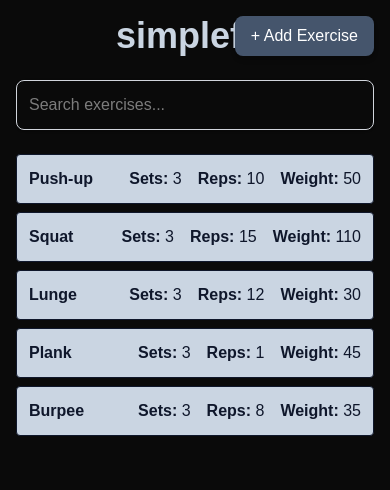
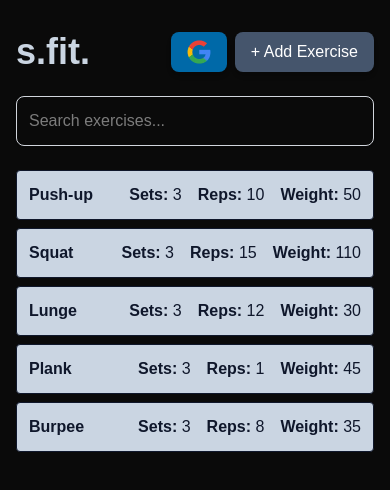
Before and after one commit to dzqli/simplefit, a Next.js app in the folder frontend/: page / in a window 390 px wide. Shown: the top 490 px of the page. Built offline with nearby package versions, Linux system fonts and the light colour scheme.

Commit message:
initial implementation of auth

```diff
--- /dev/null
+++ b/frontend/src/app/api/auth/[...nextauth].ts
@@ -0,0 +1,11 @@
+import NextAuth from "next-auth";
+import Google from "next-auth/providers/google";
+
+export const handler = NextAuth({
+  providers: [Google({
+    clientId: process.env.GOOGLE_CLIENT_ID as string,
+    clientSecret: process.env.GOOGLE_CLIENT_SECRET as string,
+  })],
+});
+
+export { handler as GET, handler as POST };
--- a/frontend/src/app/forms/ExerciseForm.tsx
+++ b/frontend/src/app/components/ExerciseForm.tsx
@@ -55,7 +55,7 @@ export default function ExerciseForm({ showForm, onSubmit, onCancel, initial }:
   return showForm ? (
     <form
       onSubmit={handleSubmit}
-      className="fixed left-0 top-0 z-100 w-full h-full bg-white text-black rounded-lg shadow-md p-6 flex flex-col gap-4"
+      className="fixed left-0 top-0 z-100 w-full h-full bg-white text-black p-6 flex flex-col gap-4"
     >
       <h2 className="text-2xl font-bold mb-2 text-center">Add Exercise</h2>
       <div>
--- /dev/null
+++ b/frontend/src/app/components/SignInButton.tsx
@@ -0,0 +1,21 @@
+import { signIn } from "next-auth/react"
+import GoogleIcon from "@/assets/google.webp"
+
+type TSignInButtonProps = {
+  className?: string
+}
+
+export default function SignInButton({ className = '' }: TSignInButtonProps) {
+  return (
+    <form
+      action={async () => {
+        const res = await signIn("google")
+        console.log("Sign in response:", res)
+      }}
+    >
+      <button className={className} type="submit" aria-label="sign in with google">
+        <img className={"w-[24px] h-[24px]"} src={GoogleIcon.src} alt="google logo"/>
+      </button>
+    </form>
+  )
+}
--- a/frontend/src/app/page.tsx
+++ b/frontend/src/app/page.tsx
@@ -1,8 +1,9 @@
 "use client";
 
 import { useState } from "react";
-import ExerciseForm from "@/app/forms/ExerciseForm";
+import ExerciseForm from "@/app/components/ExerciseForm";
 import { Exercise } from "./types";
+import SignIn from "./components/SignInButton";
 
 export default function Home() {
   const exercises = [
@@ -19,11 +20,15 @@ export default function Home() {
     <div className="min-h-screen bg-black-50 p-4">
       <ExerciseForm showForm={showForm} initial={selectedExercise} onSubmit={(a) => console.log(a)} onCancel={() => { setShowForm(false); setSelectedExercise(undefined)}} />
       <div className="relative max-w-2xl mx-auto">
-        <button className="absolute top-0 right-0 text-white bg-slate-600 hover:bg-blue-600 px-4 py-2 rounded-lg shadow-md" onClick={handleAddExercise}>
-          + Add Exercise
-        </button>
-        <header className="text-center mb-6">
-          <h1 className="text-4xl font-bold text-slate-300">simplefit.</h1>
+        <section className="absolute top-0 right-0 flex items-center gap-2">
+          <SignIn className="bg-sky-700 hover:bg-blue-600 px-4 py-2 rounded-lg shadow-md"/>
+          <button className="text-white bg-slate-600 hover:bg-blue-600 px-4 py-2 rounded-lg shadow-md" onClick={handleAddExercise}>
+            + Add Exercise
+          </button>
+        </section>
+        <header className="md:text-center mb-6 mt-4">
+          <h1 className="hidden md:block text-4xl font-bold text-slate-300">simplefit.</h1>
+          <h1 className="block md:hidden text-4xl font-bold text-slate-300">s.fit.</h1>
         </header>
         <div className="mb-6">
           <input
```
Also changed, not shown: frontend/package.json (+7 -6 lines), frontend/src/assets/google.webp (added), 1 other file (tests, documents, lock files or other folders).
